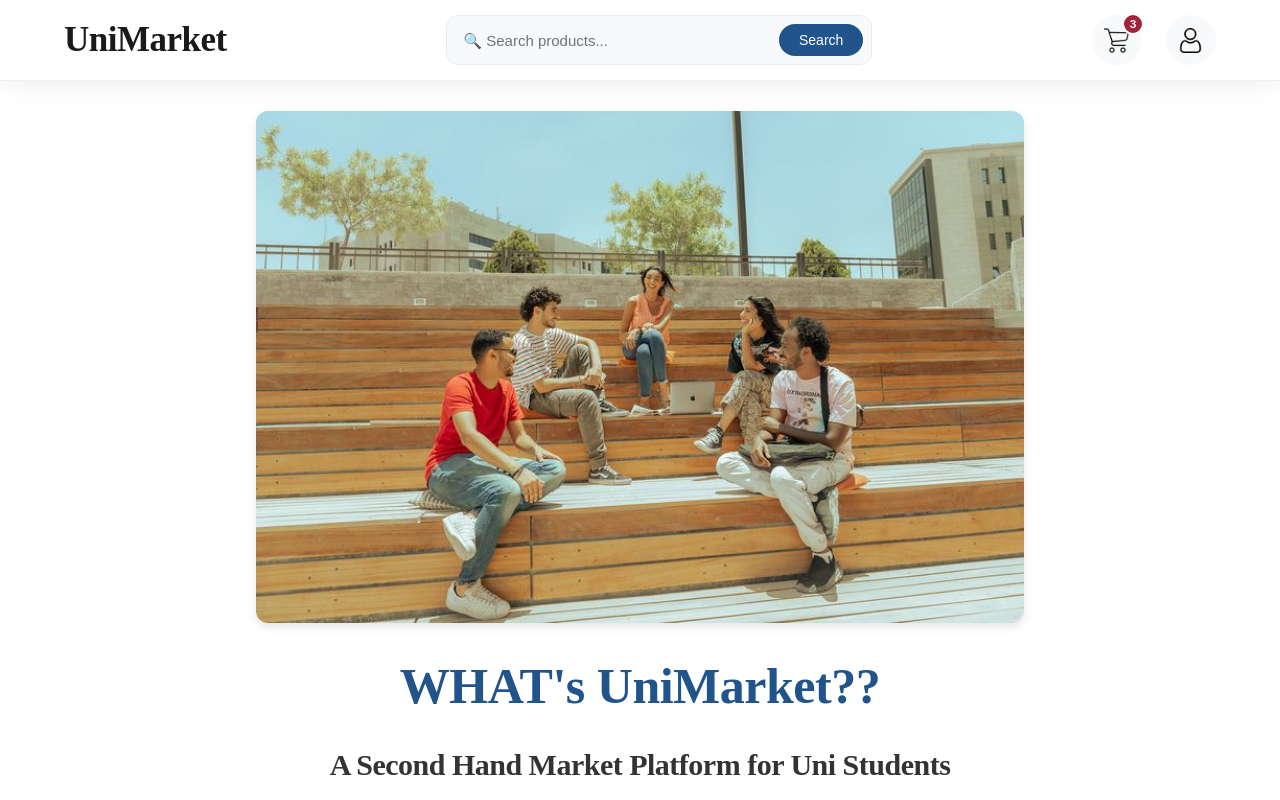
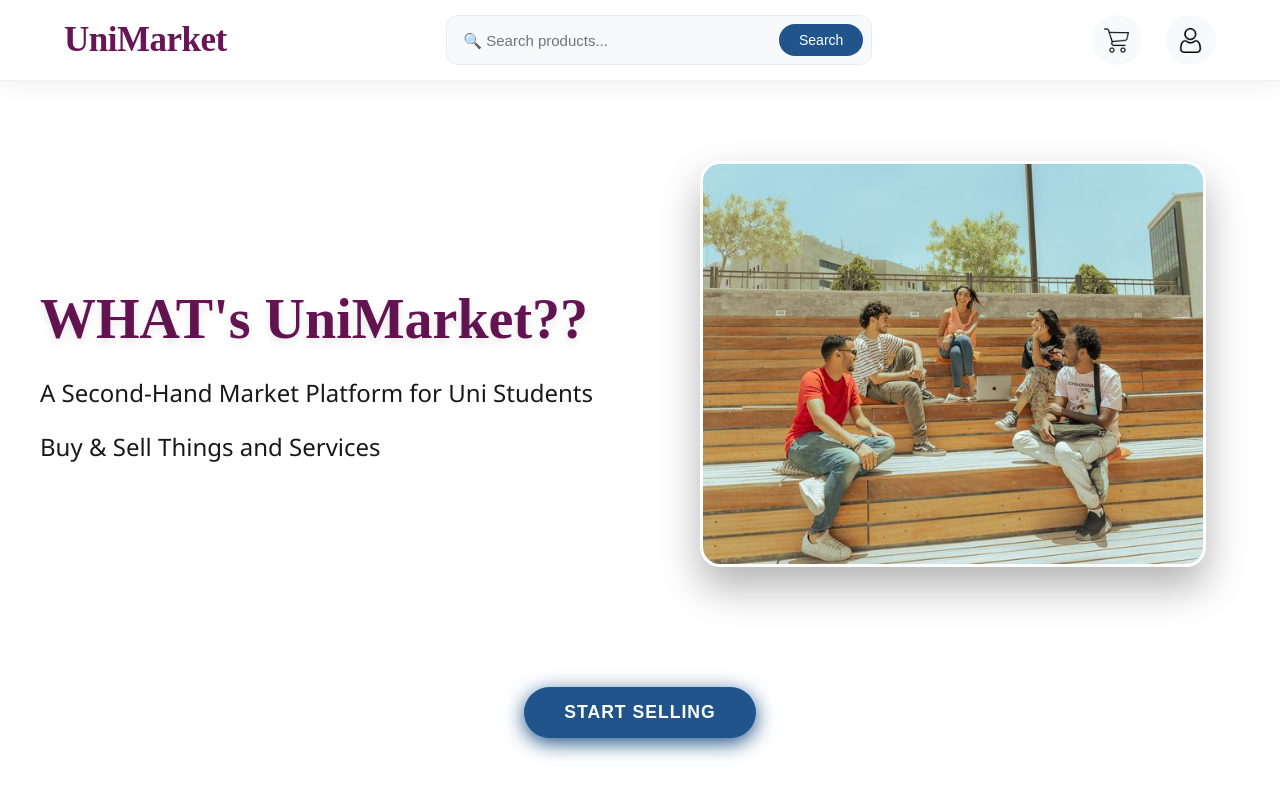
Before and after one commit to yuwaddylwin/UniMarket, a React (Create React App) app in the folder frontend/: page / in a window 1280 px wide. Shown: the top 800 px of the page. Built offline with nearby package versions, Linux system fonts and the light colour scheme.

Commit message:
Second commit

```diff
--- a/frontend/package.json
+++ b/frontend/package.json
@@ -10,7 +10,7 @@
     "react": "^19.2.0",
     "react-dom": "^19.2.0",
     "react-router-dom": "^7.9.3",
-    "react-scripts": "5.0.1",
+    "react-scripts": "^5.0.1",
     "web-vitals": "^2.1.4"
   },
   "scripts": {
--- a/frontend/src/App.js
+++ b/frontend/src/App.js
@@ -9,7 +9,7 @@ export default function App() {
       <Routes>
         <Route path="/" element={<Home/>} />
         <Route path="/login" element={<Login />} />
-        <Route path="/register" element={<Register />} />
+        <Route path="/register" element={<SignUp />} />
       </Routes>
     </Router>
   );
@@ -19,6 +19,6 @@ function Login() {
   return <h1>Login Page for student</h1>;
 }
 
-function Register() {
+function SignUp() {
   return <h1>Register Page for student</h1>;
 }
--- a/frontend/src/Components/Home/Home.css
+++ b/frontend/src/Components/Home/Home.css
@@ -1,54 +1,165 @@
-.img {
-    display: block;         /* Centers it when using margin auto */
-    width: 60%;             /* Makes the image smaller than the page width */
-    max-width: 1000px;      /* Prevents it from getting too large on big screens */
-    margin: 30px auto;      /* Adds space top/bottom and centers horizontally */
-    border-radius: 12px;    /* Optional: gives smooth corners */
-    box-shadow: 0 4px 10px rgba(0,0,0,0.1);  /* Optional: subtle shadow */
-    object-fit: cover;
+/* Home.css */
+
+/* Main container styling */
+.home-container {
+  min-height: 100vh;
+  background: rgb(255, 255, 255);
+  font-family: 'Segoe UI', Tahoma, Geneva, Verdana, sans-serif;
+}
+
+/* Hero section - side by side layout */
+.hero-section {
+  display: flex;
+  align-items: center;
+  justify-content: space-between;
+  max-width: 1200px;
+  margin: 0 auto;
+  padding: 80px 20px;
+  gap: 50px;
+}
+
+/* Text content styling */
+.hero-text {
+  flex: 1;
+  color: rgb(0, 0, 0);
+  text-align: left;
+  animation: fadeInUp 1s ease-out;
+}
+
+.hero-text h1 {
+  font-size: 3.5rem;
+  font-family: serif;
+  font-weight: 800;
+  margin-bottom: 25px;
+  background: #681555;
+  -webkit-background-clip: text;
+  -webkit-text-fill-color: transparent;
+  background-clip: text;
+  text-shadow: 0 4px 8px rgba(0, 0, 0, 0.1);
+}
+
+.hero-text h2 {
+  font-size: 1.5rem;
+  font-weight: 500;
+  margin-bottom: 15px;
+  opacity: 0.9;
+  line-height: 1.4;
+}
+
+
+/* Image styling */
+.hero-image {
+  flex: 1;
+  display: flex;
+  justify-content: center;
+  animation: fadeInRight 1s ease-out;
+}
+
+.hero-image .img {
+  width: 100%;
+  max-width: 500px;
+  height: 400px;
+  object-fit: cover;
+  border-radius: 20px;
+  box-shadow: 0 20px 40px rgba(0, 0, 0, 0.3);
+  transition: all 0.3s ease;
+  border: 3px solid rgba(255, 255, 255, 0.1);
+}
+
+.hero-image .img:hover {
+  transform: translateY(-8px) scale(1);
+  box-shadow: 0 30px 60px rgba(0, 0, 0, 0.4);
+}
+
+/* Button styling */
+.btn {
+  display: block;
+  margin: 40px auto;
+  padding: 15px 40px;
+  font-size: 1.1rem;
+  font-weight: 600;
+  background: #21548b;
+  color: white;
+  border: none;
+  border-radius: 50px;
+  cursor: pointer;
+  transition: all 0.3s ease;
+  box-shadow: 0 5px 20px #21548b;
+  text-transform: uppercase;
+  letter-spacing: 1px;
+}
+
+.btn:hover {
+  transform: translateY(-3px);
+  box-shadow: 0 10px 25px #154068;
+  background: #154068;
+}
+
+.btn:active {
+  transform: translateY(-1px);
+}
+
+/* Animations */
+@keyframes fadeInUp {
+  from {
+    opacity: 0;
+    transform: translateY(30px);
+  }
+  to {
+    opacity: 1;
+    transform: translateY(0);
+  }
+}
+
+@keyframes fadeInRight {
+  from {
+    opacity: 0;
+    transform: translateX(30px);
+  }
+  to {
+    opacity: 1;
+    transform: translateX(0);
+  }
+}
+
+/* Responsive design */
+@media (max-width: 768px) {
+  .hero-section {
+    flex-direction: column;
+    text-align: center;
+    padding: 40px 20px;
+    gap: 30px;
   }
 
   .hero-text {
     text-align: center;
-    margin-top: 30px;
-    color: #333;
   }
 
   .hero-text h1 {
-      font-size: 50px;
-      font-weight: 800;
-      color: #21548b;
-      font-family: serif;
-      letter-spacing: -0.5px;
+    font-size: 2.5rem;
   }
 
-  .hero-text h2{
-    font-size: 30px;
-    font-family: serif;
-    letter-spacing: -0.5px;
-  }
-  .hero-text h5{
-    font-size: 15px;
-    font-family: 'Times New Roman', Times, serif;
-    letter-spacing: -0.5px;
+  .hero-text h2 {
+    font-size: 1.2rem;
   }
 
+  .hero-image .img {
+    height: 300px;
+    max-width: 400px;
+  }
+}
+
+@media (max-width: 480px) {
+  .hero-text h1 {
+    font-size: 2rem;
+  }
+
+  .hero-text h2 {
+    font-size: 1rem;
+  }
 
   .btn {
-    margin-top: 25px;
-    text-align: center;
-    background: #21548b;
-    color: white;
-    border: none;
-    padding: 8px 20px;
-    border-radius: 30px;
-    font-size: 18px;
-    font-weight: 500;
-    cursor: pointer;
-    transition: all 0.2s ease;
+    padding: 12px 30px;
+    font-size: 1rem;
   }
-
-  .btn:hover {
-    background: #154068;
-    transform: translateY(-2.5px);
-  }
+}
--- a/frontend/src/Components/Home/Home.jsx
+++ b/frontend/src/Components/Home/Home.jsx
@@ -2,20 +2,21 @@ import React from 'react';
 import './Home.css';
 import Navbar from '../Navbar/Navbar';
 
-
 export default function Home() {
-    return(
-      <div>
-        <Navbar/>
-        <img className= "img" src='/Images/students1.jpg' alt=""></img>
+  return(
+    <div className="home-container">
+      <Navbar/>
+      <div className="hero-section">
         <main className="hero-text">
           <h1>WHAT's UniMarket??</h1>
-          <h2>A Second Hand Market Platform for Uni Students</h2>
+          <h2>A Second-Hand Market Platform for Uni Students</h2>
           <h2>Buy & Sell Things and Services</h2>
-          <h5>Created by a Student, for Students </h5>
-        <button className="btn">Start Selling</button>
         </main>
-
+        <div className="hero-image">
+          <img className="img" src='/Images/students1.jpg' alt="UniMarket Platform"></img>
+        </div>
       </div>
-    )
-  }
+      <button className="btn">Start Selling</button>
+    </div>
+  )
+}
--- a/frontend/src/Components/Navbar/Navbar.css
+++ b/frontend/src/Components/Navbar/Navbar.css
@@ -19,7 +19,7 @@
 .logo {
     font-size: 35px;
     font-weight: 600;
-    color: #1a1a1a;
+    color: #681555;
     font-family: Serif;
     letter-spacing: -0.5px;
 }
@@ -104,8 +104,9 @@
 }
 
 .cart-icon:hover, .profile-icon:hover {
-    transform: translateY(-1.5px);
-    box-shadow: 0 2px 10px #154068;
+    transform: translateY(-3px);
+    box-shadow: 0 15px 30px #154068;
+
 }
 
 .cart-icon img, .profile-icon img {
--- a/frontend/src/Components/Navbar/Navbar.jsx
+++ b/frontend/src/Components/Navbar/Navbar.jsx
@@ -28,10 +28,11 @@ function Search(){
 }
 
 function Cart(){
+    const CartNumber = 0
     return(
         <div className="cart-icon">
             <img src="/Images/cart.png" alt="Cart" />
-            <div className="cart-badge">3</div>
+            {CartNumber > 0 && <div className="cart-badge">{CartNumber}</div>}
         </div>
     )
 }
```
Also changed, not shown: 1 other file (tests, documents, lock files or other folders).
